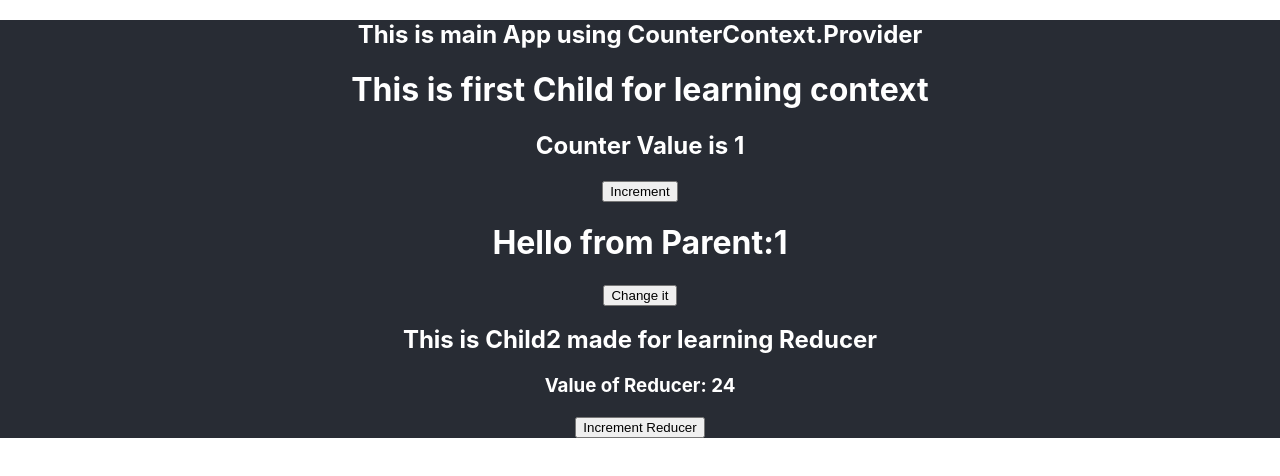
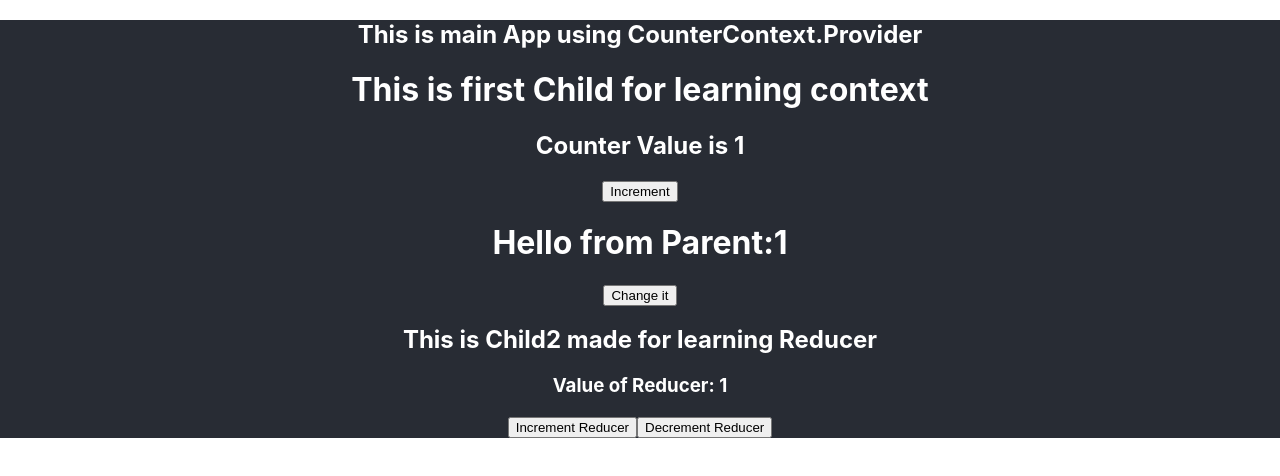
Before and after one commit to SanaAlvi/React-App2, a React (Create React App) app: page / in a window 1280 px wide. Shown: the top 476 px of the page. Built offline with nearby package versions, Linux system fonts and the light colour scheme.

Commit message:
Update Child2.js

```diff
--- a/src/Child2.js
+++ b/src/Child2.js
@@ -2,7 +2,7 @@ import React, { useReducer } from 'react';
 import CounterReducer from './CounterReducer';
 
 const Child2 = () => {
-    let [state, dispatch] = useReducer(CounterReducer,24);
+    let [state, dispatch] = useReducer(CounterReducer,1);
     return(
         <div className="App">
             <h2>This is Child2 made for learning Reducer</h2>
@@ -10,6 +10,9 @@ const Child2 = () => {
             <button onClick={() =>dispatch("INCREMENT") }>
                 Increment Reducer
             </button>
+            <button onClick={() =>dispatch("DECREMENT") }>
+                Decrement Reducer
+            </button>
         </div>
     )
 }
```
